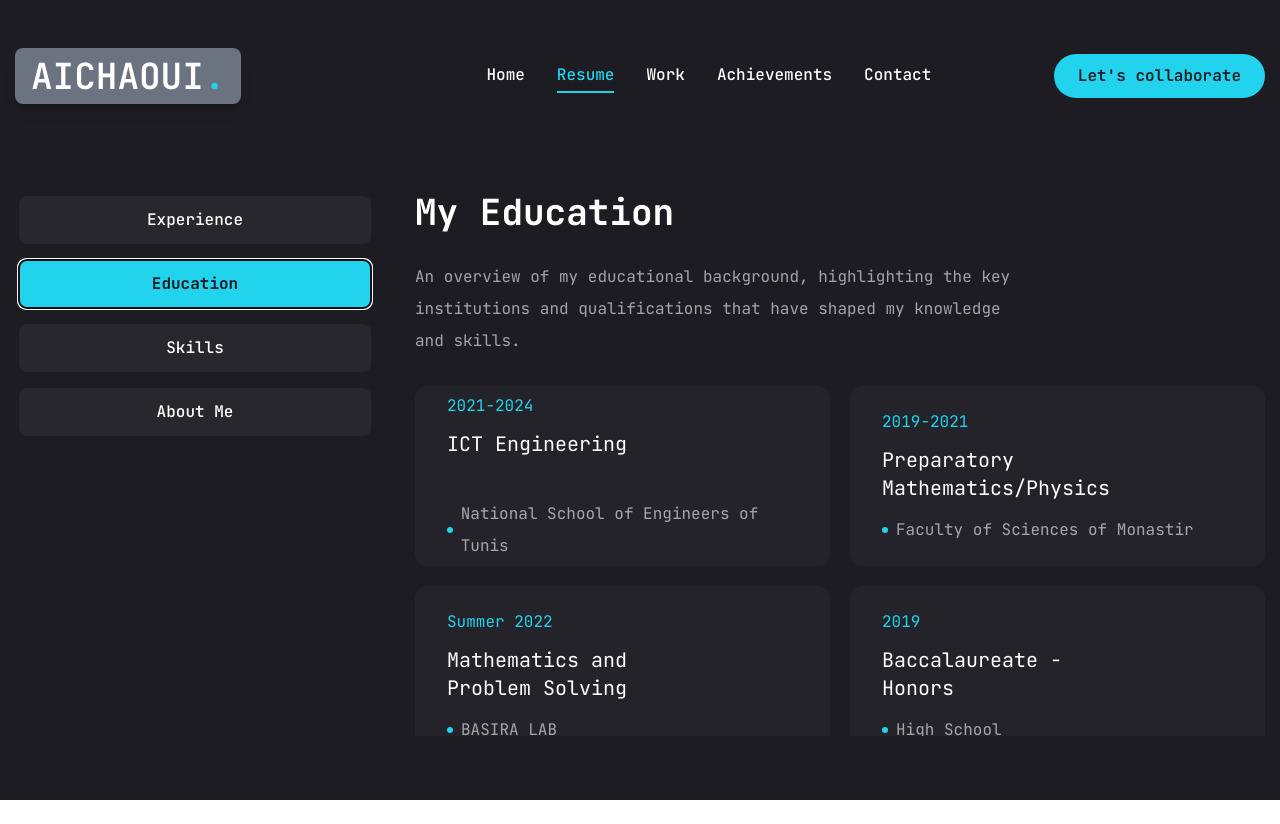
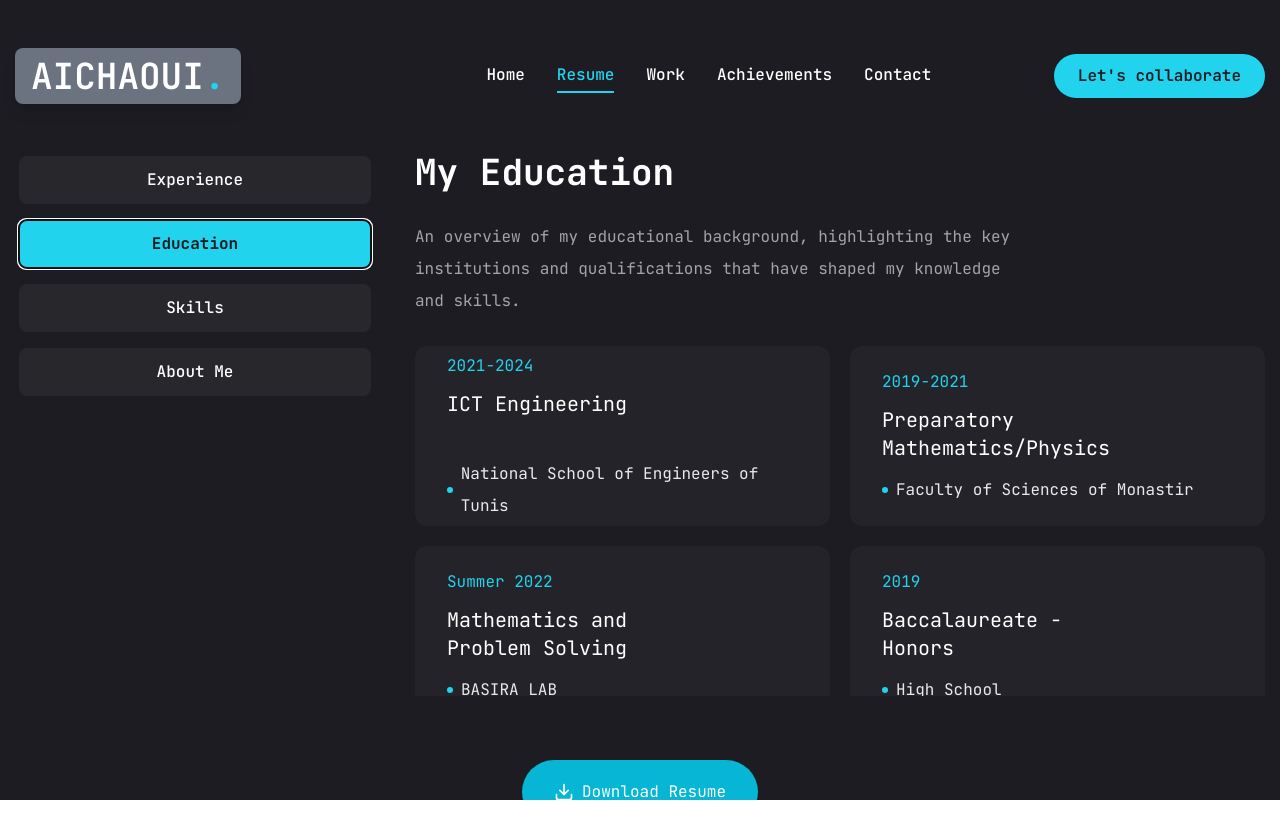
Before and after one commit to mohamedaichaouiii/project, a Next.js app: page /resume in a window 1280 px wide. Both pictures are taken after a click on the tab "Education". Before the commit the page ends 800 px from the top, so only its background shows below. Built offline with nearby package versions, Linux system fonts and the light colour scheme.

Commit message:
Update page.jsx

```diff
--- a/app/resume/page.jsx
+++ b/app/resume/page.jsx
@@ -1,11 +1,12 @@
 "use client";
 
 import { FaJava, FaCss3, FaJs, FaReact, FaNodeJs, FaFigma } from "react-icons/fa";
-import { SiCplusplus,SiAngular, SiNextdotjs, SiTailwindcss, SiBootstrap, SiSpringboot, SiSpring, SiHibernate, SiJsp, SiKafka, SiMysql, SiPostgresql, SiTypescript, SiLinux, SiWindows, SiGithub } from "react-icons/si";
+import { SiCplusplus, SiAngular, SiNextdotjs, SiTailwindcss, SiBootstrap, SiSpringboot, SiSpring, SiHibernate, SiJsp, SiKafka, SiMysql, SiPostgresql, SiTypescript, SiLinux, SiWindows, SiGithub } from "react-icons/si";
 import { Tabs, TabsContent, TabsTrigger, TabsList } from "@/components/ui/tabs";
 import { Tooltip, TooltipContent, TooltipProvider, TooltipTrigger } from "@/components/ui/tooltip";
 import { ScrollArea } from "@/components/ui/scroll-area";
 import { motion } from "framer-motion";
+import { FiDownload } from "react-icons/fi";
 
 const about = {
   title: 'About Me',
@@ -95,7 +96,7 @@ const Resume = () => {
     <motion.div
       initial={{ opacity: 0 }}
       animate={{ opacity: 1, transition: { delay: 0.5, duration: 0.6, ease: "easeInOut" } }}
-      className="min-h-[80vh] flex items-center justify-center py-12 xl:py-0"
+      className="min-h-[80vh] flex flex-col items-center justify-center py-12 xl:py-0"
     >
       <div className="container mx-auto">
         <Tabs defaultValue="experience" className="flex flex-col xl:flex-row gap-[40px]">
@@ -115,14 +116,12 @@ const Resume = () => {
                   <ul className="grid grid-cols-1 lg:grid-cols-2 gap-[30px]">
                     {experience.items.map((item, index) => (
                       <li key={index} className="bg-[#232329] h-[auto] py-6 px-10 rounded-xl flex flex-col justify-center items-center lg:items-start gap-4">
-
                         <span className="text-cyan-400">{item.duration}</span>
                         <div className="flex items-center gap-3">
                           <span className="w-[6px] h-[6px] rounded-full bg-cyan-400"></span>
                           <p className="text-white/90">{item.company}</p>
                         </div>
                         <h3 className="text-xl max-w-[260px] min-h-[60px] text-center lg:text-left">{item.details}</h3>
-
                         <p className="text-cyan-200 mt-5">Keywords: {item.keywords}</p>
                       </li>
                     ))}
@@ -130,8 +129,9 @@ const Resume = () => {
                 </ScrollArea>
               </div>
             </TabsContent>
-            <TabsContent value="education" className="w-full ">
-              <div className="flex flex-col gap-[29px] text-center xl:text-left g">
+
+            <TabsContent value="education" className="w-full">
+              <div className="flex flex-col gap-[29px] text-center xl:text-left">
                 <h3 className="text-4xl font-bold">{education.title}</h3>
                 <p className="max-w-[600px] text-white/60 mx-auto xl:mx-0">{education.description}</p>
                 <ScrollArea className="h-[350px]">
@@ -142,7 +142,7 @@ const Resume = () => {
                         <h3 className="text-xl max-w-[260px] min-h-[60px] text-center lg:text-left">{item.degree}</h3>
                         <div className="flex items-center gap-2">
                           <span className="w-[6px] h-[6px] rounded-full bg-cyan-400"></span>
-                          <p className="text-white/60">{item.institution}</p>
+                          <p className="text-white/90">{item.institution}</p>
                         </div>
                       </li>
                     ))}
@@ -152,49 +152,54 @@ const Resume = () => {
             </TabsContent>
 
             <TabsContent value="skills" className="w-full">
-        <div className="flex flex-col gap-[20px] text-center xl:text-left">
+              <div className="flex flex-col gap-[29px] text-center xl:text-left">
                 <h3 className="text-4xl font-bold">{skills.title}</h3>
                 <p className="max-w-[600px] text-white/60 mx-auto xl:mx-0">{skills.description}</p>
-          <ul className="grid grid-cols-2 sm:grid-cols-3 md:grid-cols-4 xl:gap-[20px] gap-2">
+                <div className="grid grid-cols-2 lg:grid-cols-4 gap-4 max-w-[700px] mx-auto xl:mx-0">
+                  <TooltipProvider delayDuration={0}>
                     {skills.list.map((skill, index) => (
-              <li key={index} className="flex items-center justify-center">
-                <TooltipProvider delayDuration={100}>
-                  <Tooltip>
-                    <TooltipTrigger className="w-[100px] h-[100px] bg-[#232329] rounded-xl flex items-center justify-center group">
-                      <div className="text-4xl group-hover:text-cyan-400 transition-all duration-300">
+                      <Tooltip key={index}>
+                        <TooltipTrigger asChild>
+                          <div className="bg-[#232329] h-[100px] w-[100px] rounded-xl flex justify-center items-center flex-col gap-1 cursor-pointer">
                             {skill.icon}
+                            <p className="text-[14px] text-white/60">{skill.name}</p>
                           </div>
                         </TooltipTrigger>
                         <TooltipContent>
-                      <p className="capitalize">{skill.name}</p>
+                          <p>{skill.name}</p>
                         </TooltipContent>
                       </Tooltip>
+                    ))}
                   </TooltipProvider>
-              </li>
-            ))}
-          </ul>
+                </div>
               </div>
             </TabsContent>
 
             <TabsContent value="about" className="w-full">
-              <div className="flex flex-col gap-[20px] text-center xl:text-left">
+              <div className="flex flex-col gap-[30px] text-center xl:text-left">
                 <h3 className="text-4xl font-bold">{about.title}</h3>
                 <p className="max-w-[600px] text-white/60 mx-auto xl:mx-0">{about.description}</p>
-                <ul className="grid grid-cols-1 xl:grid-cols-2 gap-y-6 gap-x-16 max-w-[720px] mx-auto xl:mx-0">
-                  {about.info.map((info, index) => (
-                    <li key={index} className="flex items-center justify-center xl:justify-start gap-4">
-                      <span className="text-white/60 min-w-[150px]">{info.fieldName}</span>
-                      <p className="font-medium">{info.fieldValue}</p>
-                    </li>
+                <div className="grid grid-cols-1 gap-6 text-left">
+                  {about.info.map((item, index) => (
+                    <div key={index} className="flex justify-between items-center">
+                      <p className="text-white/70">{item.fieldName}</p>
+                      <p className="text-white/90">{item.fieldValue}</p>
+                    </div>
                   ))}
-                </ul>
+                </div>
               </div>
             </TabsContent>
-
-
-
           </div>
         </Tabs>
+        <div className="flex justify-center mt-12">
+          <button
+            className="flex items-center gap-2 text-white bg-cyan-500 hover:bg-cyan-600 rounded-full px-8 py-4 transition-all duration-300"
+            onClick={() => window.open('/path/to/resume.pdf', '_blank')}
+          >
+            <FiDownload className="text-xl" />
+            Download Resume
+          </button>
+        </div>
       </div>
     </motion.div>
   );
```
Lines whose indentation alone changed are shown as unchanged.
